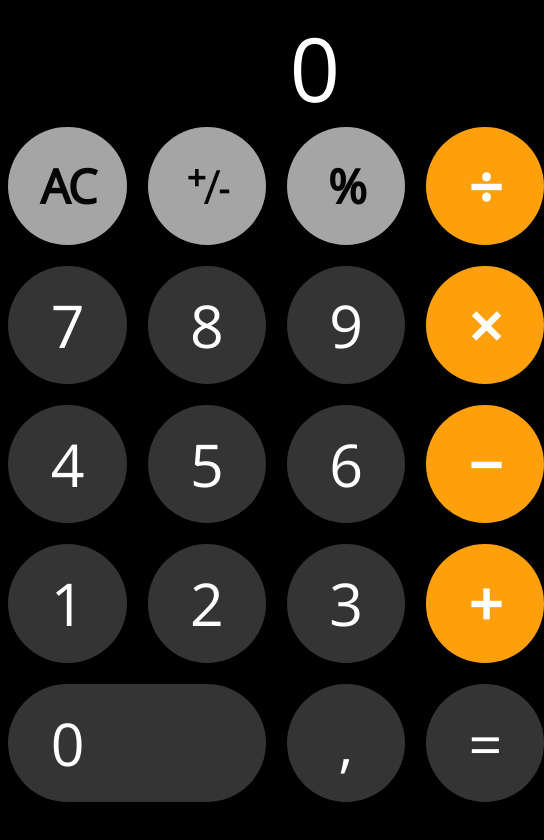
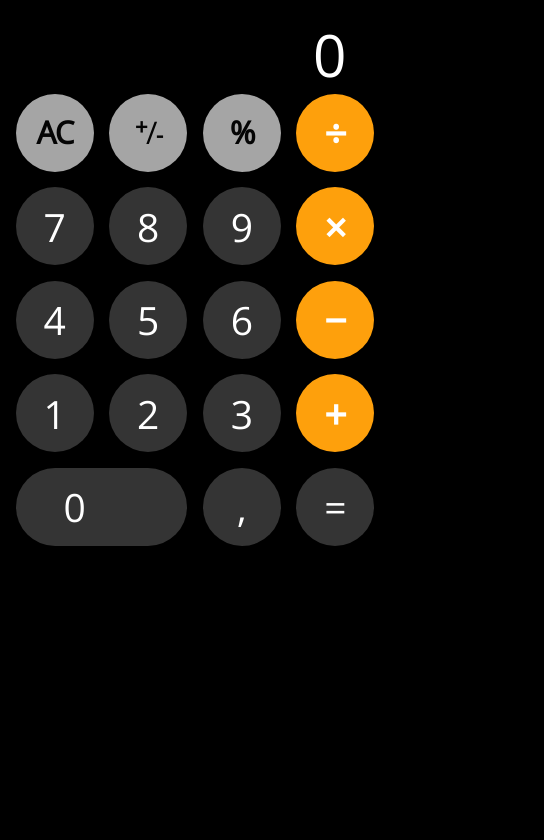
Before and after one commit to blaiseludvig/node-calc, a website built with webpack: page index.html in a window 390 px wide. Shown: the whole page, 544 px wide, since content can reach past the window. Built offline with nearby package versions, Linux system fonts and the light colour scheme.

Commit message:
fix mobile scaling

```diff
--- a/src/style.css
+++ b/src/style.css
@@ -25,12 +25,12 @@ body {
 }
 
 #body-wrap {
-  max-width: 67vh;
-  margin: 0 auto;
+  display: grid;
+  justify-content: center;
   background-color: var(--main-bgcolor);
   font-family: "Open Sans", sans-serif;
   font-size: 7vh;
-  line-heightr: 1;
+  line-height: 1;
   padding: 1vh 1vh;
 }
 
@@ -38,7 +38,7 @@ body {
   display: flex;
   align-items: center;
   flex-direction: row-reverse;
-  padding-right: 0.7rem;
+  padding-right: 5vh;
   height: 14vh;
   font-size: 1.5em;
 }
@@ -93,7 +93,6 @@ body {
   font-weight: 600;
 }
 
-
 #calc-zero-wrap {
   justify-content: flex-start;
   grid-column: span 2;
@@ -102,3 +101,27 @@ body {
 #calc-zero {
   width: 14vh;
 }
+
+
+
+@media only screen and (max-width:67vh) {
+  #display-wrap {
+    height: 20vw;
+    padding-right: 7.142vw;
+  }
+
+  #body-wrap {
+    padding: 4vw 4vw;
+    font-size: 10vw;
+  }
+
+  #main-grid {
+    grid-template-columns: repeat(4, 20vw);
+    gap: 4vw;
+  }
+
+  .grid-cell:nth-child(-n + 3) {
+    height: 20vw;
+  }
+
+}
```
Also changed, not shown: dist/main.css.
